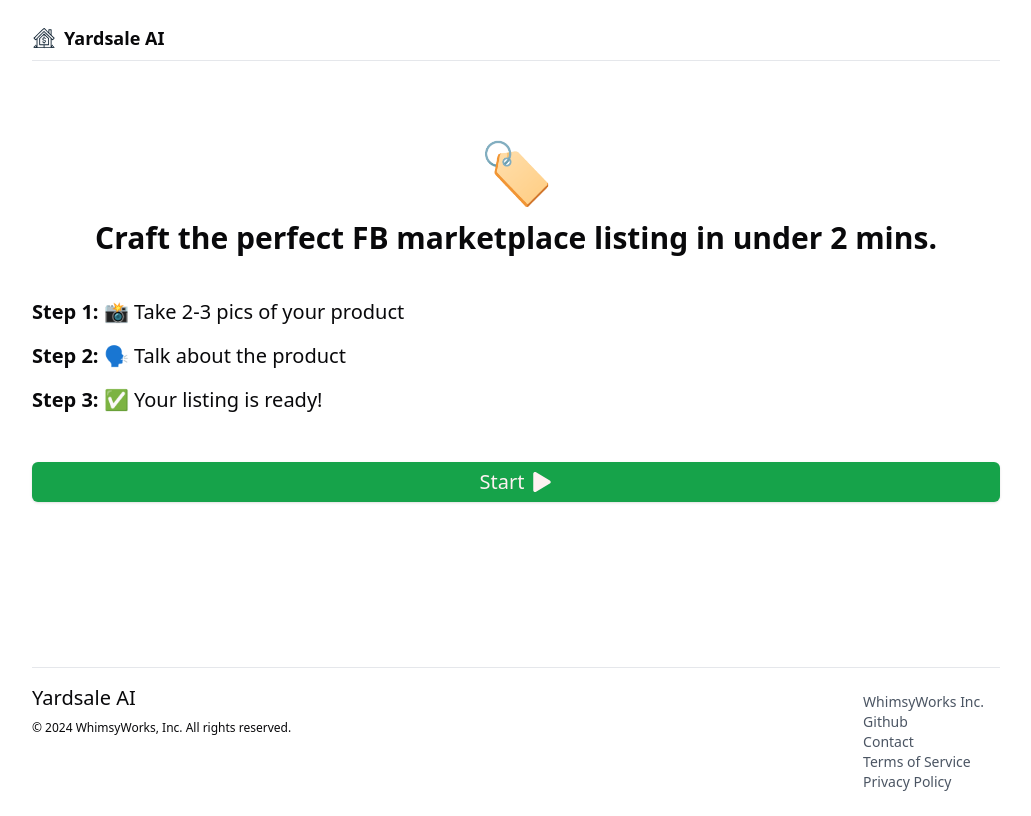
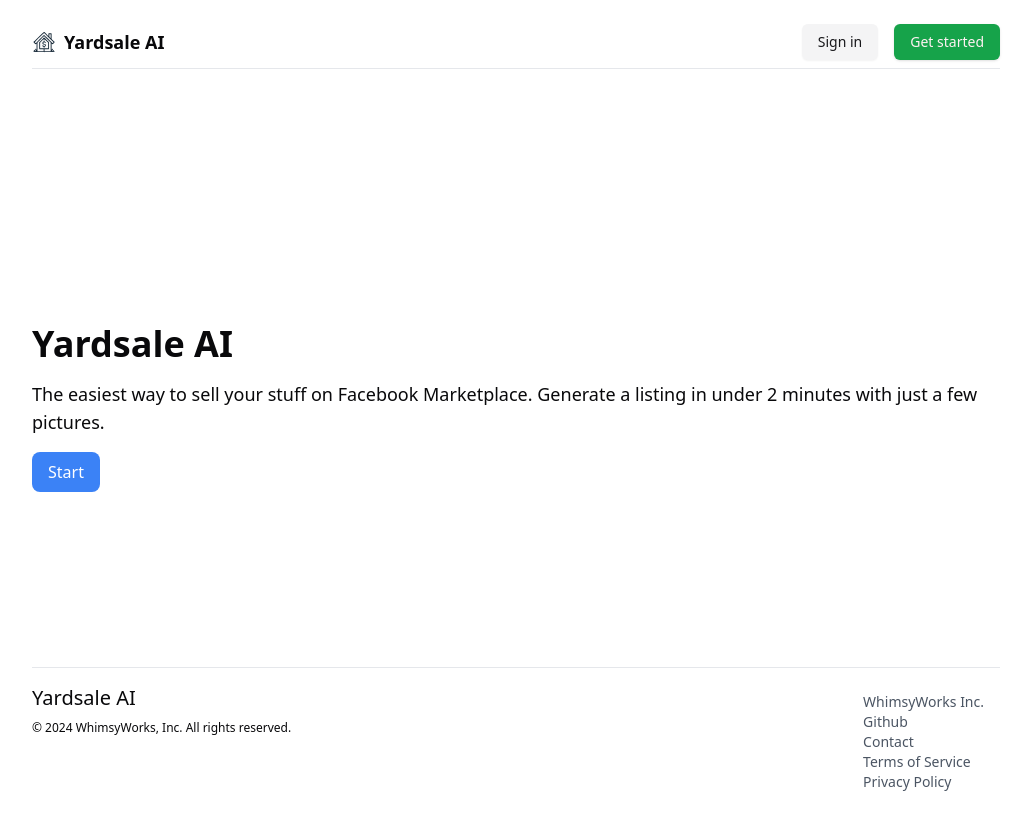
Before and after one commit to abi/yardsale-ai, a React (Vite) app in the folder frontend/: page / in a window 1280 px wide. Shown: the whole page, without its empty margins (124-1155 px from the left). Built offline with nearby package versions, Linux system fonts and the light colour scheme; no server answers; the HTML template or start-up script is replaced by a standard one.

Commit message:
basic landing page

```diff
--- a/frontend/src/App.tsx
+++ b/frontend/src/App.tsx
@@ -11,12 +11,17 @@
 import { ResultView } from "./components/states/ResultView";
 import { NavBar } from "./components/NavBar";
 import { InitialView } from "./components/states/InitialView";
+import { LandingPageView } from "./components/states/LandingPageView";
 
 function App() {
   const [logs, setLogs] = useState<string>("");
   const [showLogs, setShowLogs] = useState<boolean>(true);
 
-  const [appState, next] = useStore((s) => [s.appState, s.next]);
+  const [appState, next, goToLandingPage] = useStore((s) => [
+    s.appState,
+    s.next,
+    s.goToLandingPage,
+  ]);
   const setListing = useStore((state) => state.setListing);
   const imageDataUrls = useStore((state) => state.imageDataUrls);
   const descriptionFormat = useStore((state) => state.descriptionFormat);
@@ -25,6 +30,10 @@
 
   const testImageDataUrl = useMediaLoader("/product_images/plant.jpg");
   const testAudioDataUrl = useMediaLoader("/product_audios/plant.m4a");
+
+  useEffect(() => {
+    goToLandingPage();
+  }, [goToLandingPage]);
 
   const { toast } = useToast();
 
@@ -98,6 +107,7 @@
         {appState !== AppState.CAMERA && <NavBar />}
 
         {/* Main content */}
+        {appState === AppState.LANDING_PAGE && <LandingPageView />}
         {appState === AppState.INITIAL && <InitialView />}
         {appState === AppState.CAMERA && <CameraView />}
         {appState === AppState.PRODUCT_DESCRIPTION && (
--- a/frontend/src/components/NavBar.tsx
+++ b/frontend/src/components/NavBar.tsx
@@ -24,11 +24,12 @@
             <Button onClick={signIn}>Get started</Button>
           </div>
         )}
-        {appState !== AppState.INITIAL && (
-          <Button variant="secondary" onClick={cancel}>
-            Cancel
-          </Button>
-        )}
+        {appState !== AppState.INITIAL &&
+          appState !== AppState.LANDING_PAGE && (
+            <Button variant="secondary" onClick={cancel}>
+              Cancel
+            </Button>
+          )}
       </div>
     </nav>
   );
--- /dev/null
+++ b/frontend/src/components/states/LandingPageView.tsx
@@ -0,0 +1,22 @@
+import { useStore } from "../../hooks/useStore";
+
+export function LandingPageView() {
+  const [next] = useStore((s) => [s.next]);
+  return (
+    <div className="flex flex-col items-center justify-center h-full flex-1">
+      <div className="mt-20">
+        <h1 className="text-4xl font-bold mb-4">Yardsale AI</h1>
+        <p className="text-lg mb-4">
+          The easiest way to sell your stuff on Facebook Marketplace. Generate a
+          listing in under 2 minutes with just a few pictures.
+        </p>
+        <button
+          onClick={next}
+          className="bg-blue-500 text-white px-4 py-2 rounded-lg"
+        >
+          Start
+        </button>
+      </div>
+    </div>
+  );
+}
--- a/frontend/src/hooks/useStore.ts
+++ b/frontend/src/hooks/useStore.ts
@@ -8,6 +8,7 @@
   appState: AppState;
   next: () => void;
   cancel: () => void;
+  goToLandingPage: () => void;
 
   // Description of the product
   descriptionFormat: ProductDescriptionFormat;
@@ -29,6 +30,7 @@
 export const useStore = create<StoreState>((set) => ({
   // App state
   appState: AppState.INITIAL,
+  goToLandingPage: () => set({ appState: AppState.LANDING_PAGE }),
   next: () =>
     set((state) => {
       const nextStateMap = {
```
